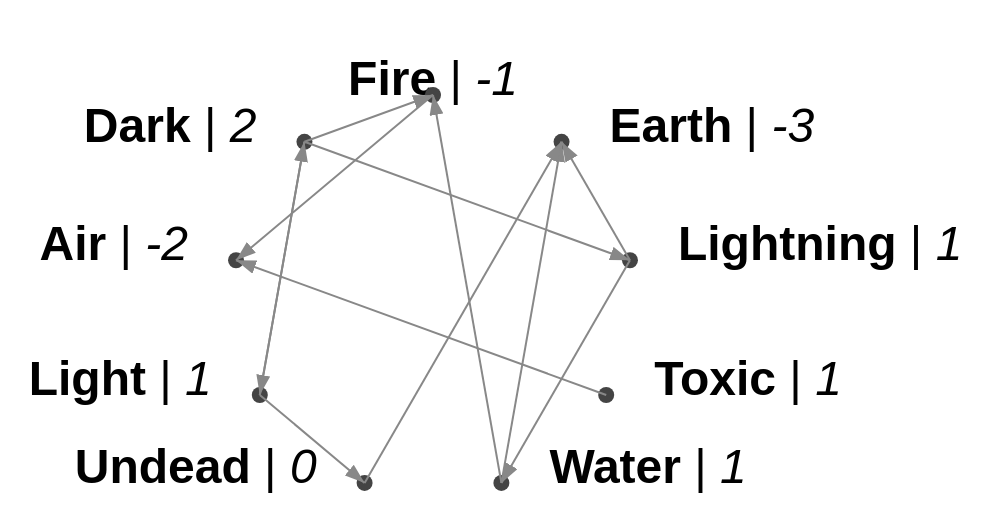
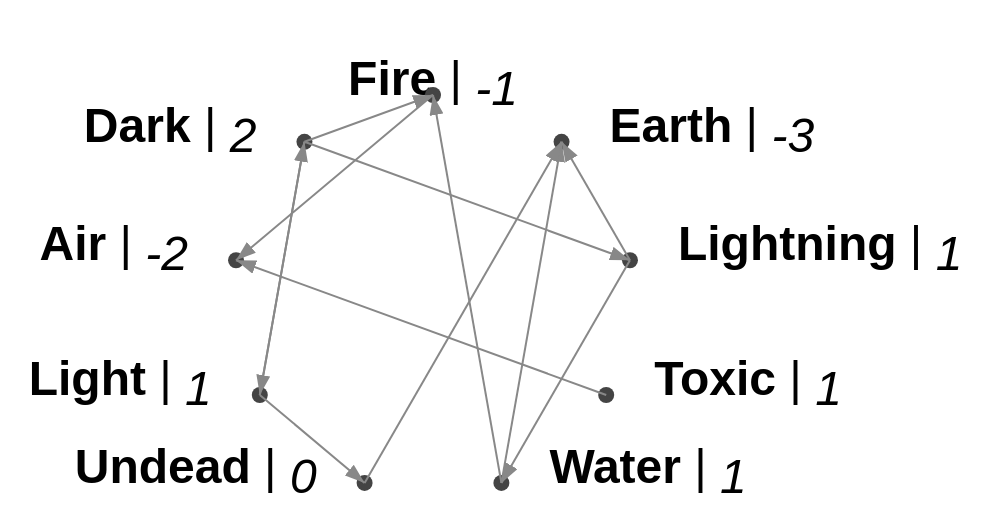
Before and after one commit to JactusTheCactus/breeder, a plain HTML site: page chord.html in a window 1280 px wide. Shown: the part 163-694 px from the top of the page, without its empty margins (215-1205 px from the left). Drawn offline with Linux system fonts and the light colour scheme.

Commit message:
Update chord.html

```diff
--- a/chord.html
+++ b/chord.html
@@ -147,7 +147,7 @@
                 [outgoing - incoming, "normal", "italic", 10]
             ];
             tspanData.forEach(item => {
-                tspanFormat(item[0], item[1], item[2]);
+                tspanFormat(item[0], item[1], item[2], item[3]);
             });
             labelEl.style.fontSize = '3em';
             svg.appendChild(labelEl);
```
